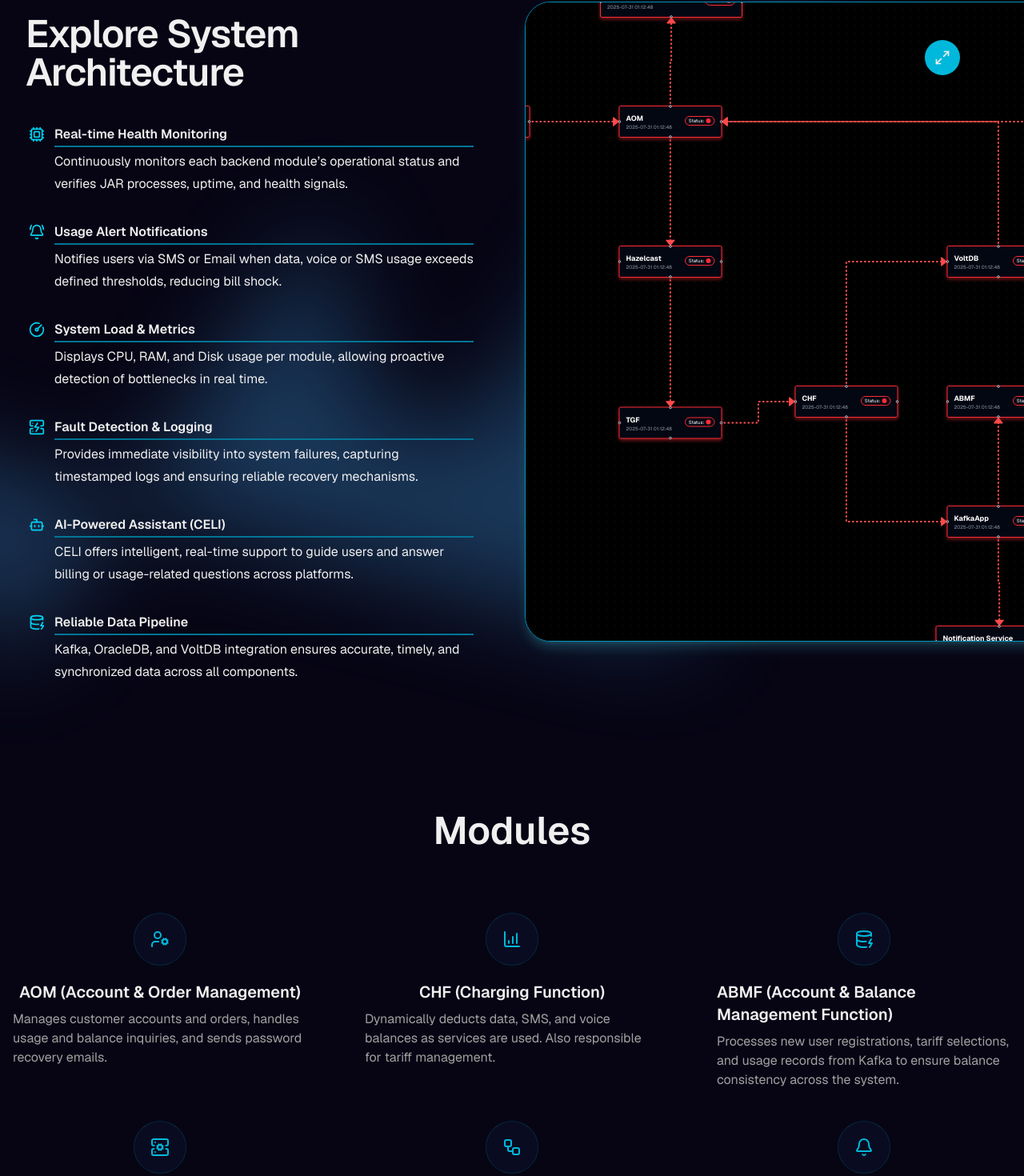
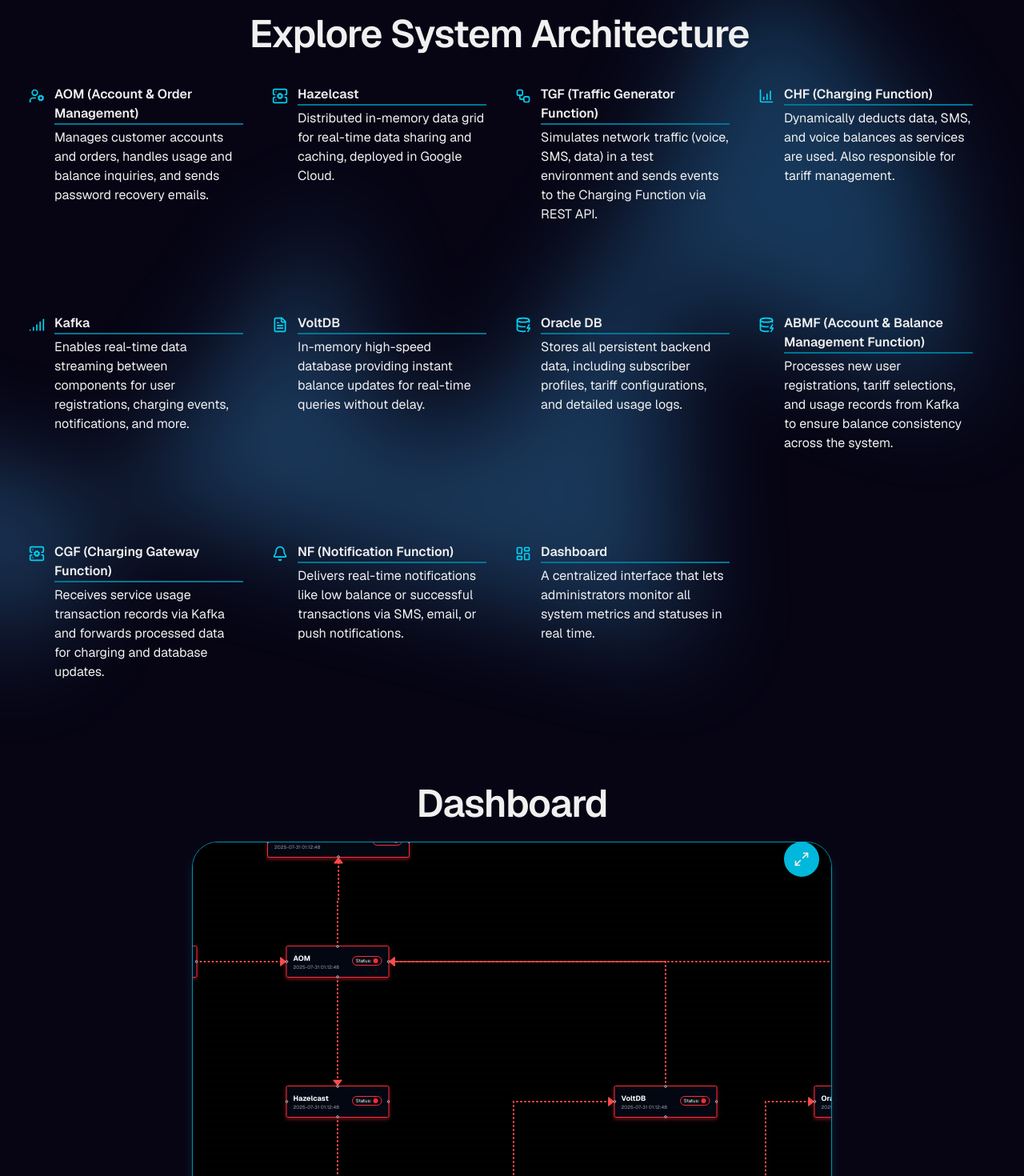
Before and after one commit to forzzerino/health-dashboard, a React (Vite) app: page / in a window 1280 px wide. Shown: the part 1326-2796 px from the top of the page at 80% size. Built offline with nearby package versions, Linux system fonts and the light colour scheme.

Commit message:
diagram scroll fix

```diff
--- a/index.html
+++ b/index.html
@@ -2,7 +2,7 @@
 <html lang="en">
   <head>
     <meta charset="UTF-8" />
-    <link rel="icon" type="image/svg+xml" href="/vite.svg" />
+    <link rel="icon" type="image/svg+xml" href="/src/assets/icon.svg" />
     <link rel="preconnect" href="https://fonts.googleapis.com" />
     <link rel="preconnect" href="https://fonts.gstatic.com" crossorigin />
     <link
--- a/src/App.css
+++ b/src/App.css
@@ -135,3 +135,8 @@
     @apply bg-background text-foreground;
   }
 }
+body.no-scroll {
+  overflow: hidden;
+  position: fixed;
+  width: 100%;
+}
--- a/src/Views/Architecture.tsx
+++ b/src/Views/Architecture.tsx
@@ -1,52 +1,86 @@
-import FullscreenDiagram from "../components/FullScreenDiagram";
+// import FullscreenDiagram from "../components/FullScreenDiagram";
 
 import {
-  ServerCrash,
-  Cpu,
-  GaugeCircle,
-  BellRing,
-  Bot,
+  UserCog,
+  BarChart4,
   DatabaseZap,
+  ServerCog,
+  Workflow,
+  Signal,
+  FileText,
+  Bell,
+  LayoutDashboard,
 } from "lucide-react";
 
-const features = [
+const modules = [
   {
-    name: "Real-time Health Monitoring",
+    title: "AOM (Account & Order Management)",
     description:
-      "Continuously monitors each backend module’s operational status and verifies JAR processes, uptime, and health signals.",
-    icon: Cpu,
+      "Manages customer accounts and orders, handles usage and balance inquiries, and sends password recovery emails.",
+    icon: UserCog,
   },
   {
-    name: "Usage Alert Notifications",
+    title: "Hazelcast",
     description:
-      "Notifies users via SMS or Email when data, voice or SMS usage exceeds defined thresholds, reducing bill shock.",
-    icon: BellRing,
+      "Distributed in-memory data grid for real-time data sharing and caching, deployed in Google Cloud.",
+    icon: ServerCog,
   },
   {
-    name: "System Load & Metrics",
+    title: "TGF (Traffic Generator Function)",
     description:
-      "Displays CPU, RAM, and Disk usage per module, allowing proactive detection of bottlenecks in real time.",
-    icon: GaugeCircle,
+      "Simulates network traffic (voice, SMS, data) in a test environment and sends events to the Charging Function via REST API.",
+    icon: Workflow,
   },
   {
-    name: "Fault Detection & Logging",
+    title: "CHF (Charging Function)",
     description:
-      "Provides immediate visibility into system failures, capturing timestamped logs and ensuring reliable recovery mechanisms.",
-    icon: ServerCrash,
+      "Dynamically deducts data, SMS, and voice balances as services are used. Also responsible for tariff management.",
+    icon: BarChart4,
   },
   {
-    name: "AI-Powered Assistant (CELI)",
+    title: "Kafka",
     description:
-      "CELI offers intelligent, real-time support to guide users and answer billing or usage-related questions across platforms.",
-    icon: Bot,
+      "Enables real-time data streaming between components for user registrations, charging events, notifications, and more.",
+    icon: Signal,
   },
   {
-    name: "Reliable Data Pipeline",
+    title: "VoltDB",
     description:
-      "Kafka, OracleDB, and VoltDB integration ensures accurate, timely, and synchronized data across all components.",
+      "In-memory high-speed database providing instant balance updates for real-time queries without delay.",
+    icon: FileText,
+  },
+  {
+    title: "Oracle DB",
+    description:
+      "Stores all persistent backend data, including subscriber profiles, tariff configurations, and detailed usage logs.",
     icon: DatabaseZap,
   },
+  {
+    title: "ABMF (Account & Balance Management Function)",
+    description:
+      "Processes new user registrations, tariff selections, and usage records from Kafka to ensure balance consistency across the system.",
+    icon: DatabaseZap,
+  },
+  {
+    title: "CGF (Charging Gateway Function)",
+    description:
+      "Receives service usage transaction records via Kafka and forwards processed data for charging and database updates.",
+    icon: ServerCog,
+  },
+  {
+    title: "NF (Notification Function)",
+    description:
+      "Delivers real-time notifications like low balance or successful transactions via SMS, email, or push notifications.",
+    icon: Bell,
+  },
+  {
+    title: "Dashboard",
+    description:
+      "A centralized interface that lets administrators monitor all system metrics and statuses in real time.",
+    icon: LayoutDashboard,
+  },
 ];
+
 function Architecture() {
   return (
     <div className="relative isolate overflow-x-hidden">
@@ -64,32 +98,29 @@
       </div>
       <div className="overflow-hidden py-16 sm:py-24   ">
         <div className="mx-auto max-w-[1500px] px-6 lg:px-8 ">
-          <div className="mx-auto grid max-w-2xl grid-cols-1 gap-x-8 gap-y-16 sm:gap-y-20 lg:mx-0 lg:max-w-none lg:grid-cols-2">
+          <div className="mx-auto">
             <div className="lg:pt-4 lg:pr-8">
-              <div className="lg:max-w-lg flex flex-col ">
-                <p className=" text-3xl font-semibold tracking-tight text-pretty  sm:text-5xl">
-                  Explore System Architecture
-                </p>
-              </div>
-              <dl className="mt-10 max-w-xl space-y-8 text-base/7  lg:max-w-none">
-                {features.map((feature) => (
-                  <div key={feature.name} className="relative pl-9 ">
+              <p className=" text-3xl text-center font-semibold tracking-tight text-pretty  sm:text-5xl">
+                Explore System Architecture
+              </p>
+              <dl className="mt-10 space-y-8 grid max-w-2xl grid-cols-1 gap-x-8 gap-y-16 sm:gap-y-20 lg:mx-0 lg:max-w-none lg:grid-cols-4 ">
+                {modules.map((module, i) => (
+                  <div key={i} className="relative pl-9 ">
                     <dt className="inline font-semibold ">
                       <div className="scroll-m-20 border-b-2 mb-1 border-cyan-700">
-                        <feature.icon
+                        <module.icon
                           aria-hidden="true"
                           className="absolute top-1 left-1 size-5 text-cyan-400"
                         />
-                        {feature.name}
+                        {module.title}
                       </div>
                     </dt>{" "}
-                    <dd className="inline">{feature.description}</dd>
+                    <dd className="inline">{module.description}</dd>
                   </div>
                 ))}
               </dl>
             </div>
-
-            <FullscreenDiagram />
+            {/* <FullscreenDiagram /> */}
           </div>
         </div>
       </div>
--- /dev/null
+++ b/src/Views/Features.tsx
@@ -0,0 +1,84 @@
+import {
+  ServerCrash,
+  Cpu,
+  GaugeCircle,
+  BellRing,
+  Bot,
+  DatabaseZap,
+} from "lucide-react";
+
+interface feature {
+  name: string;
+  description: string;
+  icon: React.ReactNode;
+}
+
+interface Features {
+  heading?: string;
+  features?: feature[];
+}
+
+const fts = [
+  {
+    name: "Real-time Health Monitoring",
+    description:
+      "Continuously monitors each backend module’s operational status and verifies JAR processes, uptime, and health signals.",
+    icon: Cpu,
+  },
+  {
+    name: "Usage Alert Notifications",
+    description:
+      "Notifies users via SMS or Email when data, voice or SMS usage exceeds defined thresholds, reducing bill shock.",
+    icon: BellRing,
+  },
+  {
+    name: "System Load & Metrics",
+    description:
+      "Displays CPU, RAM, and Disk usage per module, allowing proactive detection of bottlenecks in real time.",
+    icon: GaugeCircle,
+  },
+  {
+    name: "Fault Detection & Logging",
+    description:
+      "Provides immediate visibility into system failures, capturing timestamped logs and ensuring reliable recovery mechanisms.",
+    icon: ServerCrash,
+  },
+  {
+    name: "AI-Powered Assistant (CELI)",
+    description:
+      "CELI offers intelligent, real-time support to guide users and answer billing or usage-related questions across platforms.",
+    icon: Bot,
+  },
+  {
+    name: "Reliable Data Pipeline",
+    description:
+      "Kafka, OracleDB, and VoltDB integration ensures accurate, timely, and synchronized data across all components.",
+    icon: DatabaseZap,
+  },
+];
+function Features() {
+  return (
+    <section className="py-16">
+      <div className="container mx-auto">
+        <div className="mb-10 md:mb-20">
+          <h2 className="mb-2 text-center text-3xl font-semibold lg:text-5xl">
+            Features
+          </h2>
+        </div>
+        <div className="grid gap-10 md:grid-cols-2 lg:grid-cols-3 ">
+          {fts.map((feature, i) => (
+            <div key={i} className="flex items-center flex-col px-4">
+              <div className="mb-5 flex size-16 items-center justify-center rounded-full bg-blue-950/20 ring ring-cyan-500/20 text-cyan-500">
+                <feature.icon />
+              </div>
+              <h3 className="mb-2 text-xl font-semibold">{feature.name}</h3>
+              <p className="text-muted-foreground">{feature.description}</p>
+            </div>
+          ))}
+        </div>
+      </div>
+    </section>
+  );
+}
+
+export { Features };
--- a/src/Views/Hero.tsx
+++ /dev/null
@@ -1,125 +0,0 @@
-import {
-  UserCog,
-  BarChart4,
-  DatabaseZap,
-  ServerCog,
-  Workflow,
-  Bot,
-  Signal,
-  FileText,
-  Bell,
-  LayoutDashboard,
-} from "lucide-react";
-interface module {
-  title: string;
-  description: string;
-  icon: React.ReactNode;
-}
-
-interface Modules {
-  heading?: string;
-  modules?: module[];
-}
-
-const Modules = ({
-  heading = "Modules",
-  modules = [
-    {
-      title: "AOM (Account & Order Management)",
-      description:
-        "Manages customer accounts and orders, handles usage and balance inquiries, and sends password recovery emails.",
-      icon: <UserCog className="size-6" />,
-    },
-    {
-      title: "CHF (Charging Function)",
-      description:
-        "Dynamically deducts data, SMS, and voice balances as services are used. Also responsible for tariff management.",
-      icon: <BarChart4 className="size-6" />,
-    },
-    {
-      title: "ABMF (Account & Balance Management Function)",
-      description:
-        "Processes new user registrations, tariff selections, and usage records from Kafka to ensure balance consistency across the system.",
-      icon: <DatabaseZap className="size-6" />,
-    },
-    {
-      title: "CGF (Charging Gateway Function)",
-      description:
-        "Receives service usage transaction records via Kafka and forwards processed data for charging and database updates.",
-      icon: <ServerCog className="size-6" />,
-    },
-    {
-      title: "TGF (Traffic Generator Function)",
-      description:
-        "Simulates network traffic (voice, SMS, data) in a test environment and sends events to the Charging Function via REST API.",
-      icon: <Workflow className="size-6" />,
-    },
-    {
-      title: "NF (Notification Function)",
-      description:
-        "Delivers real-time notifications like low balance or successful transactions via SMS, email, or push notifications.",
-      icon: <Bell className="size-6" />,
-    },
-    {
-      title: "Chatbot (CELI)",
-      description:
-        "AI-powered assistant that helps users with real-time queries about balance, active packages, billing, and app navigation.",
-      icon: <Bot className="size-6" />,
-    },
-    {
-      title: "Kafka",
-      description:
-        "Enables real-time data streaming between components for user registrations, charging events, notifications, and more.",
-      icon: <Signal className="size-6" />,
-    },
-    {
-      title: "VoltDB",
-      description:
-        "In-memory high-speed database providing instant balance updates for real-time queries without delay.",
-      icon: <FileText className="size-6" />,
-    },
-    {
-      title: "Oracle DB",
-      description:
-        "Stores all persistent backend data, including subscriber profiles, tariff configurations, and detailed usage logs.",
-      icon: <DatabaseZap className="size-6" />,
-    },
-    {
-      title: "Hazelcast",
-      description:
-        "Distributed in-memory data grid for real-time data sharing and caching, deployed in Google Cloud.",
-      icon: <ServerCog className="size-6" />,
-    },
-    {
-      title: "Dashboard",
-      description:
-        "A centralized interface that lets administrators monitor all system metrics and statuses in real time.",
-      icon: <LayoutDashboard className="size-6" />,
-    },
-  ],
-}: Modules) => {
-  return (
-    <section className="py-16">
-      <div className="container mx-auto">
-        <div className="mb-10 md:mb-20">
-          <h2 className="mb-2 text-center text-3xl font-semibold lg:text-5xl">
-            {heading}
-          </h2>
-        </div>
-        <div className="grid gap-10 md:grid-cols-2 lg:grid-cols-3 ">
-          {modules.map((module, i) => (
-            <div key={i} className="flex items-center flex-col px-4">
-              <div className="mb-5 flex size-16 items-center justify-center rounded-full bg-blue-950/20 ring ring-cyan-500/20 text-cyan-500">
-                {module.icon}
-              </div>
-              <h3 className="mb-2 text-xl font-semibold">{module.title}</h3>
-              <p className="text-muted-foreground">{module.description}</p>
-            </div>
-          ))}
-        </div>
-      </div>
-    </section>
-  );
-};
-
-export { Modules };
--- a/src/Views/LandingPage.tsx
+++ b/src/Views/LandingPage.tsx
@@ -2,11 +2,12 @@
 import { useMotionValue, motion, animate, useTransform } from "motion/react";
 import titleWhite from "../assets/title-white.png";
 import Footer from "./Footer";
-import { Modules } from "./Hero";
+import { Features } from "./Features";
 import Architecture from "./Architecture";
 import { BlurFade } from "../components/Blur";
 import { LogosSlider } from "../components/slider";
 import Githubrepo from "@/Views/Githubrepo";
+import FullscreenDiagram from "../components/FullScreenDiagram";
 
 type HTMLContentProps = {
   value: number;
@@ -48,8 +49,12 @@
       <BlurFade delay={0.3} duration={1} inView>
         <Architecture />
       </BlurFade>
+      <p className="text-center mb-6 text-3xl font-semibold tracking-tight text-pretty  sm:text-5xl">
+        Dashboard
+      </p>
+      <FullscreenDiagram />
       <BlurFade delay={0.3} duration={1} inView>
-        <Modules />
+        <Features />
       </BlurFade>
       <Footer />
     </div>
--- a/src/components/Diagram.tsx
+++ b/src/components/Diagram.tsx
@@ -195,7 +195,7 @@
   const [edges, , onEdgesChange] = useDynamicEdges(nodes, initialEdges);
 
   return (
-    <div className="h-full w-full bg-black text-white">
+    <div id="diagram" className="h-full w-full bg-black text-white">
       <ReactFlow
         nodes={nodes}
         edges={edges}
```
Also changed, not shown: src/components/DiagramPortal.tsx (added, +9 -0 lines), src/components/FullScreenDiagram.tsx (+3 -4 lines), src/assets/icon.svg (added).
